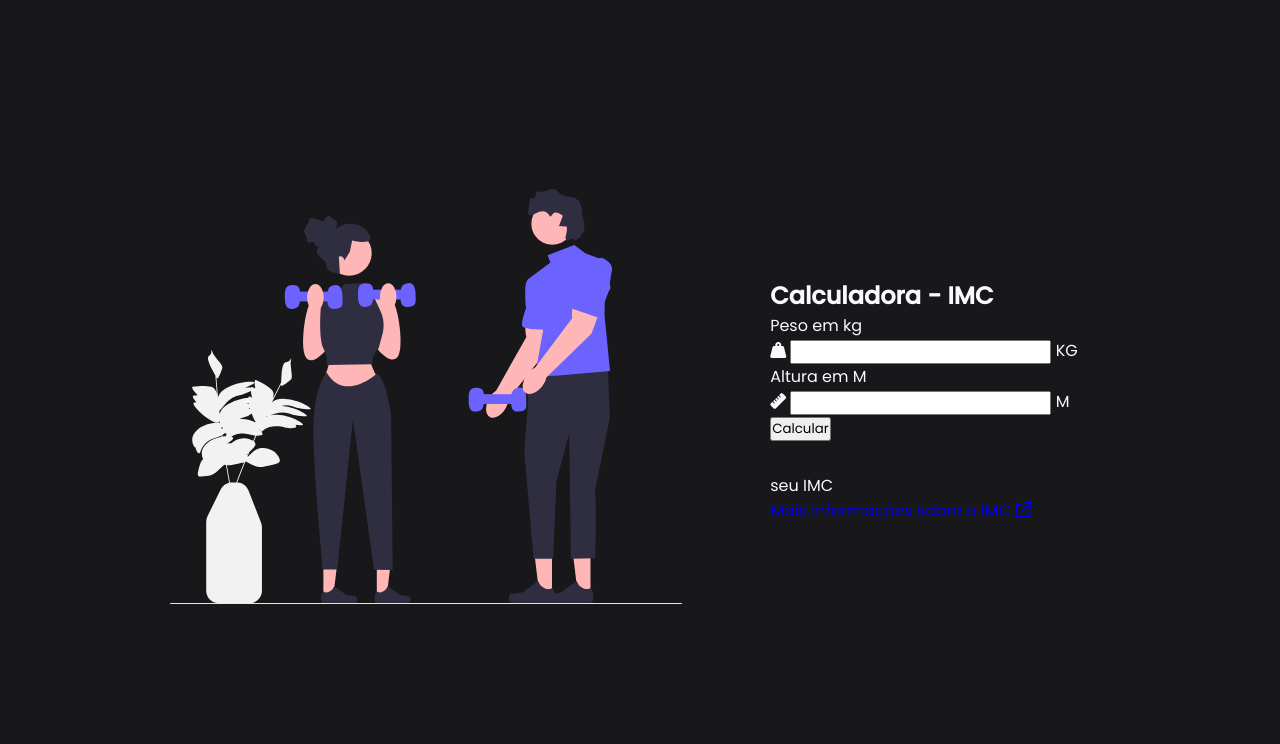
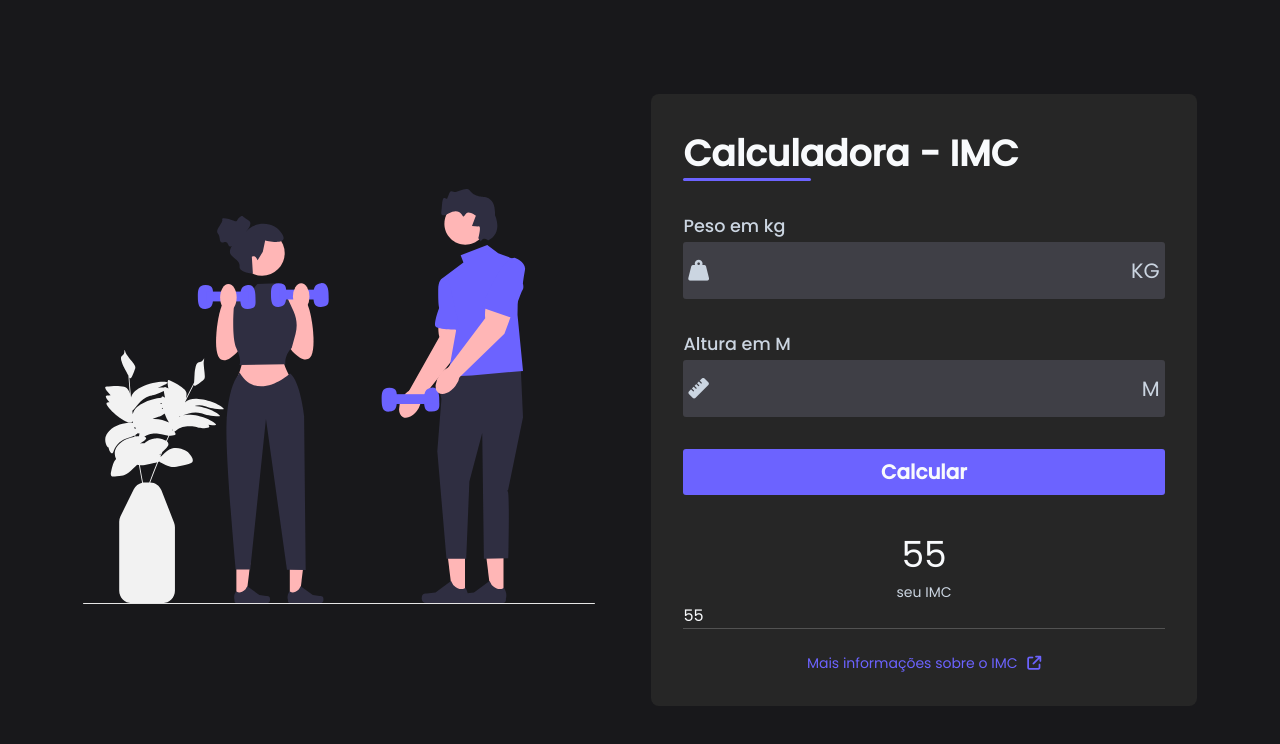
Before and after one commit to fercarneir0/calculadora-imc, a plain HTML site: page index.html in a window 1280 px wide. Drawn offline with Linux system fonts and the light colour scheme.

Commit message:
feat: Construindo HTML e estilizando com o CSS

```diff
--- a/index.html
+++ b/index.html
@@ -45,11 +45,11 @@
             <div id="infos">
                 <div id="resulte">
                     <div id="bmi">
-                        <span id="value"></span>
+                        <span id="value">55</span>
                         <span>seu IMC</span>
                     </div>
                     <div id="description">
-                        <span></span>
+                        <span>55</span>
                     </div>
                 </div>
                 <div id="more_info">
--- a/style.css
+++ b/style.css
@@ -31,4 +31,108 @@ body{
     gap: 2rem;
     padding: 2rem;
     color: #f8fafc;
+    background-color: #262626;
+    border-radius: 8px;
 }
+#form{
+    display: flex;
+    flex-direction: column;
+    gap: 2rem;
+}
+#title{
+    font-size: 2.25rem;
+    position: relative;
+}
+#title::after {
+    position: absolute;
+    content: "";
+    background-color: #6C63FF;
+    width: 8rem;
+    height: 3px;
+    bottom: 0;
+    left: 0;
+    border-radius: 3px;
+}
+.input-box label{
+    font-size: 1.1rem;
+    color: #cbd5e1;
+    font-weight: 500;
+}
+.input-field {
+    display: flex;
+    align-items: center;
+    justify-content: space-between;
+    background-color: #3f3f46;
+    padding: 0.3rem;
+    border-radius: 3px;
+    margin-top: 3px;
+}
+.input-field span,
+.input-field i{
+    color: #cbd5e1;
+    font-size: 1.3rem;
+    padding: 0.6 1rem;
+}
+.input-field input{
+    background-color: transparent;
+    border: none;
+    width: 100%;
+    font-size: 1.3rem;
+    color: #f8fafc;
+    padding: 0.5rem;
+}
+.input-field::-webkit-outer-spin-button,
+.input-field::-webkit-inner-spin-button{
+    appearance: none;
+}
+.input-field input:focus{
+    outline: none;
+}
+
+#calculate{
+    border: none;
+    font-size: 1.25rem;
+    font-weight: bold;
+    background-color: #6C63FF;
+    color: #f8fafc;
+    padding: 0.5rem 0;
+    border-radius: 3px;
+    cursor: pointer;
+}
+#result{
+    display: flex;
+    gap: 2rem;
+    align-items: center;
+    border-top: 1px solid #ffffff34;
+    padding: 0.75rem 0;
+}
+#bmi{
+    display: flex;
+    align-items: center;
+    flex-direction: column;
+    font-size: 2.25rem;
+}
+#bmi span:last-child{
+    font-size: 0.875rem;
+    color: #cbd5e1;
+}
+#description{
+    width: 15.5rem;
+}
+#more_info{
+    border-top: 1px solid #ffffff34;
+    padding-top: 1.5rem;
+}
+#more_info a {
+    color: #6C63FF;
+    display: flex;
+    justify-content: center;
+    align-items: center;
+    gap: 0.6rem;
+    font-size: 0.875rem;
+    text-decoration: none;
+    transition: color 0.5s;
+}
+#more_info a:hover{
+    color: #cbd5e1;
+}
```
